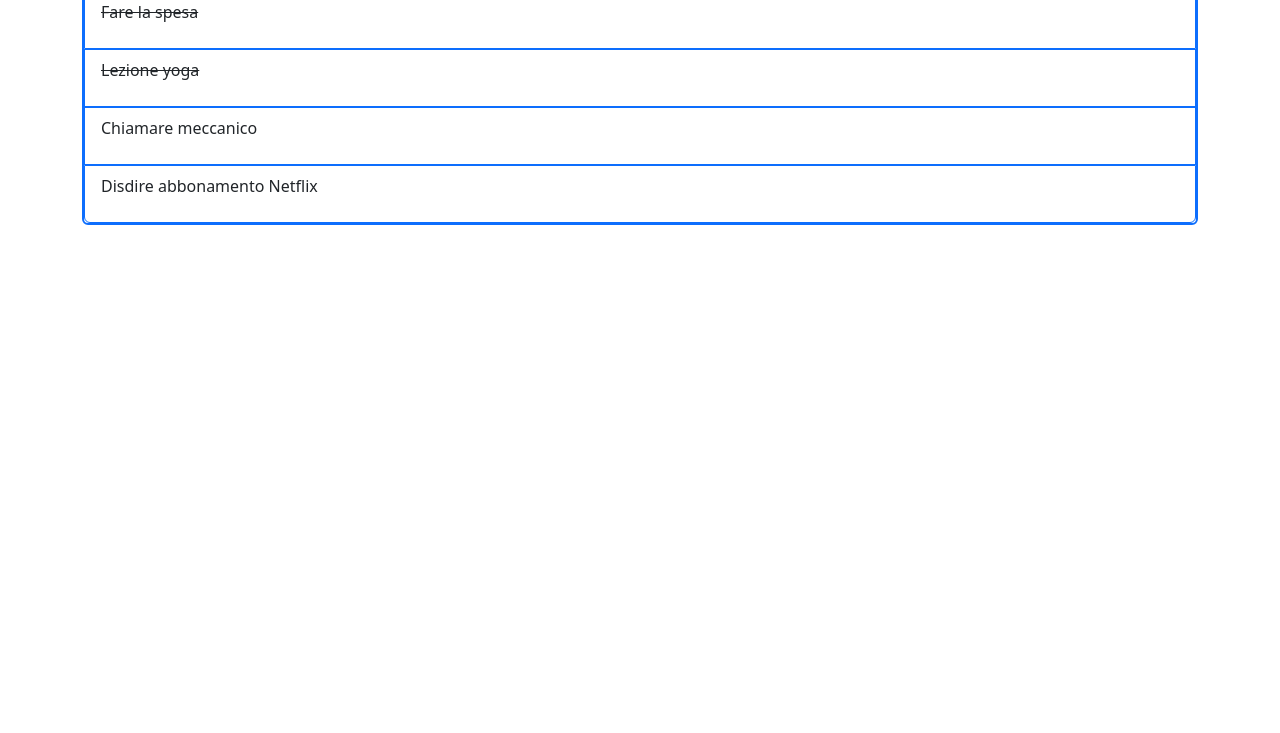
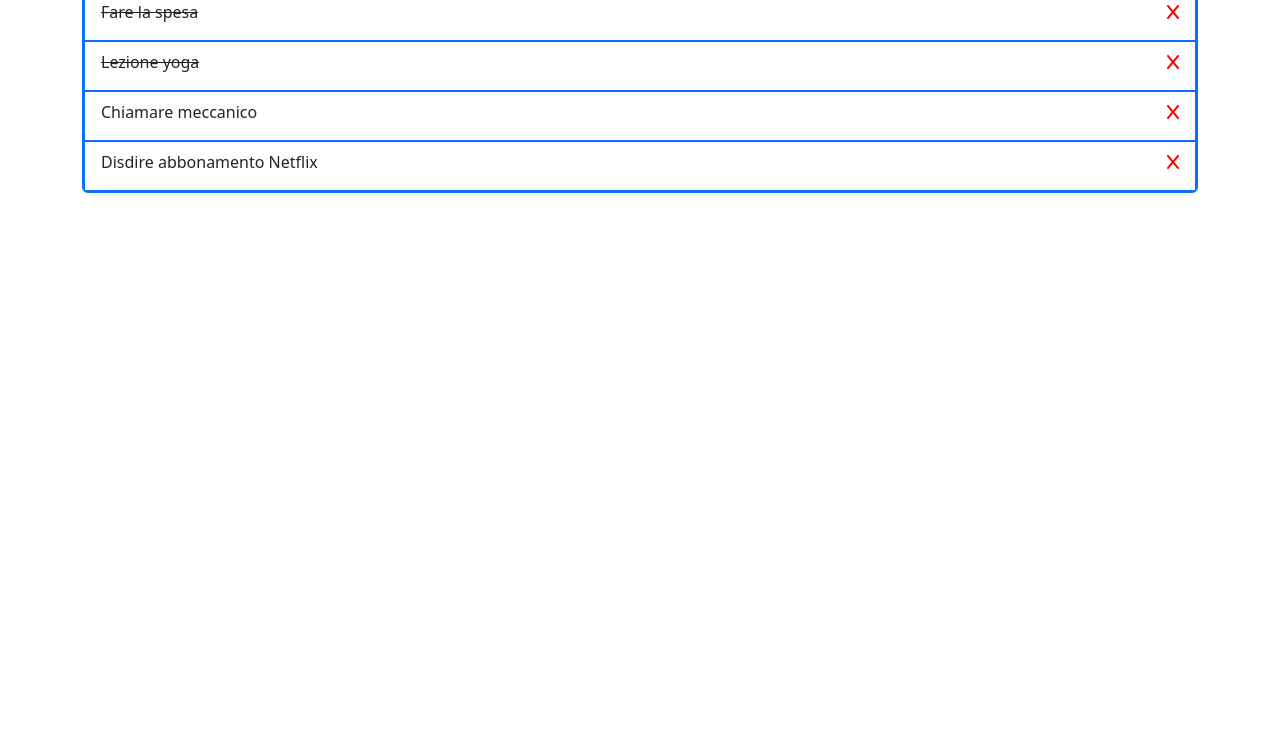
Before and after one commit to GiosciaFra/vue-todolist, a plain HTML site: page index.html in a window 1280 px wide. Shown: the part 67-800 px from the top of the page. Drawn offline with nearby package versions, Linux system fonts and the light colour scheme.

Commit message:
Milestone 2 completata

```diff
--- a/index.html
+++ b/index.html
@@ -10,6 +10,10 @@
     <link href="https://cdn.jsdelivr.net/npm/bootstrap@5.3.2/dist/css/bootstrap.min.css" rel="stylesheet"
         integrity="sha384-T3c6CoIi6uLrA9TneNEoa7RxnatzjcDSCmG1MXxSR1GAsXEV/Dwwykc2MPK8M2HN" crossorigin="anonymous">
 
+
+        <!-- FontAwesome -->
+        <script src="https://kit.fontawesome.com/3de2aa07be.js" crossorigin="anonymous"></script>
+
 </head>
 <body>
 
@@ -18,12 +22,15 @@
     <div id="app" class="container ">
         <h1 class="text-center text-primary ">ToDo</h1>
 
-        <ul class="list-group border border-2 border-primary ">
-            <li class="list-group-item border border-primary" v-for ="(task, index) in tasks">
+        <ul class="list-group border border-2 border-primary  ">
+            <li class="d-flex justify-content-between border border-primary pe-3 ps-3 pt-2   " v-for ="(task, index) in tasks">
 
                 <p :class="task.done == true ? 'text-decoration-line-through' : '' ">
                     {{task.text}}
                 </p>
+
+                <span @click="removeTask(index)" style="cursor: pointer;"><i class="fa-solid fa-x " style="color: #ff0000;"></i></span>
+
             </li>
         </ul>
 
--- a/js/script.js
+++ b/js/script.js
@@ -39,7 +39,14 @@ createApp ({
                     done: false
                 }
             ]
+        };
+
+    },
+
+    methods: {
+        removeTask(index) {
+            this.tasks.splice(index, 1);
         }
+    }
 
-    }
 }).mount('#app');
```
